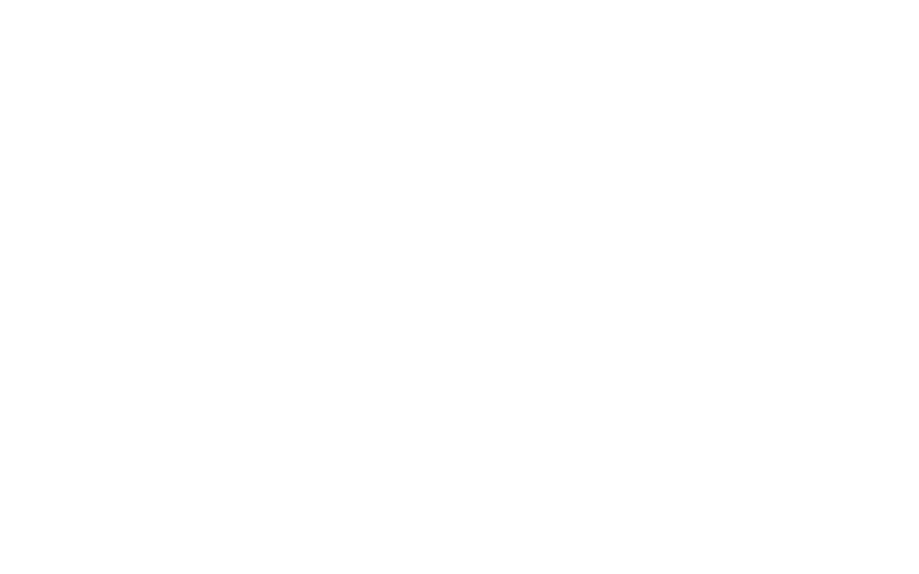
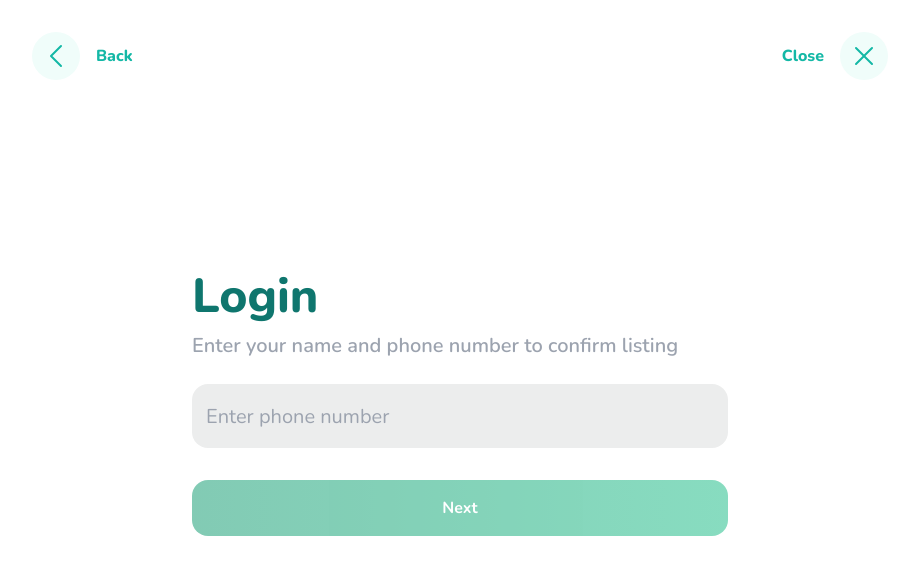
Before and after one commit to mohamed-mousa/ecommerce, a Vue app: page /login in a window 1280 px wide. Before the commit this address had no page. Shown: the top 574 px of the page, without its empty margins (180-1099 px from the left). Built offline with nearby package versions, Linux system fonts and the light colour scheme; what prettier-plugin-tailwindcss would draw is missing.

Commit message:
create login page

```diff
--- a/src/App.vue
+++ b/src/App.vue
@@ -1,71 +1,25 @@
 <script setup>
-import { RouterView } from 'vue-router'
+import { RouterView } from "vue-router";
 </script>
 
 <template>
-  <RouterView />
+  <!-- <RouterView /> -->
+  <router-view v-slot="{ Component }">
+    <transition name="scale" mode="out-in">
+      <component :is="Component" />
+    </transition>
+  </router-view>
 </template>
 
-<style scoped>
-header {
-  line-height: 1.5;
-  max-height: 100vh;
+<style>
+.scale-enter-active,
+.scale-leave-active {
+  transition: all 0.5s ease;
 }
 
-.logo {
-  display: block;
-  margin: 0 auto 2rem;
-}
-
-nav {
-  width: 100%;
-  font-size: 12px;
-  text-align: center;
-  margin-top: 2rem;
-}
-
-nav a.router-link-exact-active {
-  color: var(--color-text);
-}
-
-nav a.router-link-exact-active:hover {
-  background-color: transparent;
-}
-
-nav a {
-  display: inline-block;
-  padding: 0 1rem;
-  border-left: 1px solid var(--color-border);
-}
-
-nav a:first-of-type {
-  border: 0;
-}
-
-@media (min-width: 1024px) {
-  header {
-    display: flex;
-    place-items: center;
-    padding-right: calc(var(--section-gap) / 2);
-  }
-
-  .logo {
-    margin: 0 2rem 0 0;
-  }
-
-  header .wrapper {
-    display: flex;
-    place-items: flex-start;
-    flex-wrap: wrap;
-  }
-
-  nav {
-    text-align: left;
-    margin-left: -1rem;
-    font-size: 1rem;
-
-    padding: 1rem 0;
-    margin-top: 1rem;
-  }
+.scale-enter-from,
+.scale-leave-to {
+  opacity: 0;
+  transform: scale(0.9);
 }
 </style>
--- a/src/assets/main.css
+++ b/src/assets/main.css
@@ -10,3 +10,12 @@
     -ms-overflow-style: none;
     scrollbar-width: none;
 } */
+@layer components {
+    .invalid-input {
+      @apply !border-2 !border-red-500 !bg-red-50 !text-red-900 !placeholder-red-700 focus:!border-red-500 focus:!ring-red-500 ;
+    }
+
+    .valid-input {
+        @apply !bg-green-50 !border-2 !border-green-500 !text-green-900 !placeholder-green-700 focus:!ring-green-500 focus:!border-green-500 ;
+      }
+  }
--- a/src/components/Input.vue
+++ b/src/components/Input.vue
@@ -1,6 +1,26 @@
+<script setup>
+import { onMounted, ref } from "vue";
+
+defineProps(["modelValue"]);
+
+defineEmits(["update:modelValue"]);
+
+const input = ref(null);
+
+onMounted(() => {
+  if (input.value.hasAttribute("autofocus")) {
+    input.value.focus();
+  }
+});
+
+defineExpose({ focus: () => input.value.focus() });
+</script>
+
 <template>
   <input
     class="h-16 w-full rounded-2xl border-2 focus:border-amber-500 focus:ring-amber-500"
+    :value="modelValue"
+    @input="$emit('update:modelValue', $event.target.value)"
     ref="input"
   />
 </template>
--- a/src/router/index.js
+++ b/src/router/index.js
@@ -1,5 +1,8 @@
 import { createRouter, createWebHistory } from "vue-router";
 import Home from "@/views/Home.vue";
+import LoginLayout from '@/views/login/LoginLayout.vue'
+import Login from "@/views/login/Login.vue";
+import Otp from "@/views/login/Otp.vue";
 const router = createRouter({
   history: createWebHistory(import.meta.env.BASE_URL),
   routes: [
@@ -7,6 +10,22 @@ const router = createRouter({
       path: "/",
       component: Home,
     },
+    {
+      path: '/login',
+      component: LoginLayout,
+      children: [
+        {
+          path: '/login',
+          name: 'Login',
+          component: Login
+        },
+        {
+          path: '/otp',
+          name: 'Otp',
+          component: Otp
+        },
+      ]
+    },
   ],
 });
 
--- a/src/views/Home.vue
+++ b/src/views/Home.vue
@@ -17,8 +17,8 @@ const ads = useAdStore().ads;
       <article class="mx-auto mb-8 max-w-2xl">
         <div class="mb-4 flex items-center justify-between">
           <h1 class="text-5xl font-semibold text-white md:text-6xl">Welcome</h1>
-          <a
-            href="#"
+          <router-link
+            :to="{ name: 'Login' }"
             class="group flex items-center focus:outline-none focus-visible:outline-none"
           >
             <span
@@ -37,7 +37,7 @@ const ads = useAdStore().ads;
                 clip-rule="evenodd"
               />
             </svg>
-          </a>
+          </router-link>
         </div>
         <p class="text-xl text-white text-opacity-80">
           The largest market place in sudan
@@ -156,7 +156,7 @@ const ads = useAdStore().ads;
 
     <!-- cars -->
     <section
-      class="min-h-screen rounded-lg bg-white px-4 py-5 shadow-2xl lg:w-5/12 lg:rounded-l-[40px] lg:rounded-r-none xl:pt-8 2xl:px-8"
+      class="min-h-screen rounded-lg bg-white px-4 pt-5 shadow-2xl lg:w-5/12 lg:rounded-l-[40px] lg:rounded-r-none xl:pt-8 2xl:px-8"
     >
       <!-- title -->
       <article class="mx-auto mb-5 xl:mb-8">
@@ -172,7 +172,7 @@ const ads = useAdStore().ads;
 
       <!-- ads -->
       <article class="mx-auto mb-8">
-        <Ad :data="ads.slice(0, 6)" />
+        <Ad :data="ads.slice(0, 4)" />
       </article>
     </section>
   </main>
--- /dev/null
+++ b/src/views/login/Login.vue
@@ -0,0 +1,48 @@
+<script setup>
+import Input from "@/components/Input.vue";
+import { ref } from "vue";
+const phoneNumber = ref(null);
+const phoneNumberStatus = ref(null);
+function checkValidation() {
+  const validationRegex = /^\d{10}$/;
+  if (phoneNumber.value.match(validationRegex)) {
+    phoneNumberStatus.value = "valid";
+  } else {
+    phoneNumberStatus.value = "invalid";
+  }
+}
+</script>
+
+<template>
+  <form>
+    <h1 class="mb-3 text-5xl font-extrabold capitalize text-teal-700">Login</h1>
+    <p class="text-xl font-semibold text-gray-400">
+      Enter your name and phone number to confirm listing
+    </p>
+    <Input
+      type="tel"
+      v-model="phoneNumber"
+      placeholder="Enter phone number"
+      required
+      autocomplete="mobile"
+      @keyup="checkValidation()"
+      :class="{
+        'valid-input': phoneNumberStatus === 'valid',
+        'invalid-input': phoneNumberStatus === 'invalid',
+      }"
+      class="mt-6 mb-2 border-transparent bg-[#ECEDED] text-xl text-gray-500 placeholder:text-gray-400"
+    />
+    <small
+      v-if="phoneNumberStatus === 'invalid'"
+      class="text-base font-bold text-red-900"
+      >Enter valid number from 10 digits</small
+    >
+    <button
+      type="button"
+      :disabled="phoneNumberStatus !== 'valid'"
+      class="focus-visible:outline-bl mt-2 block w-full rounded-2xl bg-gradient-to-r from-emerald-600 to-emerald-500 py-4 px-8 text-center font-bold text-white ring-neutral-900 transition-all duration-500 hover:to-emerald-600 hover:shadow-xl focus:outline-none focus-visible:outline-none disabled:cursor-not-allowed disabled:opacity-50 md:mt-6"
+    >
+      Next
+    </button>
+  </form>
+</template>
--- /dev/null
+++ b/src/views/login/LoginLayout.vue
@@ -0,0 +1,50 @@
+<script setup></script>
+
+<template>
+  <main>
+    <div class="mx-auto flex max-w-4xl justify-between px-5 py-5 md:py-8">
+      <router-link
+        to="/"
+        class="flex items-center justify-center font-extrabold text-teal-500 focus:outline-none focus-visible:outline-none"
+      >
+        <svg
+          xmlns="http://www.w3.org/2000/svg"
+          fill="none"
+          viewBox="0 0 24 24"
+          stroke-width="1.5"
+          stroke="currentColor"
+          class="h-9 w-9 rounded-full bg-teal-50 p-2 md:h-12 md:w-12"
+        >
+          <path
+            stroke-linecap="round"
+            stroke-linejoin="round"
+            d="M15.75 19.5L8.25 12l7.5-7.5"
+          />
+        </svg>
+
+        <span class="ml-4">Back</span>
+      </router-link>
+      <a
+        href="#"
+        class="flex items-center justify-center font-extrabold text-teal-500 focus:outline-none focus-visible:outline-none"
+      >
+        <span class="mr-4">Close</span>
+        <svg
+          xmlns="http://www.w3.org/2000/svg"
+          viewBox="0 0 24 24"
+          fill="currentColor"
+          class="h-9 w-9 rounded-full bg-teal-50 p-2 md:h-12 md:w-12"
+        >
+          <path
+            fill-rule="evenodd"
+            d="M5.47 5.47a.75.75 0 011.06 0L12 10.94l5.47-5.47a.75.75 0 111.06 1.06L13.06 12l5.47 5.47a.75.75 0 11-1.06 1.06L12 13.06l-5.47 5.47a.75.75 0 01-1.06-1.06L10.94 12 5.47 6.53a.75.75 0 010-1.06z"
+            clip-rule="evenodd"
+          />
+        </svg>
+      </a>
+    </div>
+    <div class="mx-auto mt-10 max-w-xl px-5 py-5 md:mt-32 md:py-8">
+      <router-view />
+    </div>
+  </main>
+</template>
--- /dev/null
+++ b/src/views/login/Otp.vue
@@ -0,0 +1,5 @@
+<script setup></script>
+
+<template>
+  <h1 class="text-5xl">Otp</h1>
+</template>
```
Also changed, not shown: 1 other file (tests, documents, lock files or other folders).
